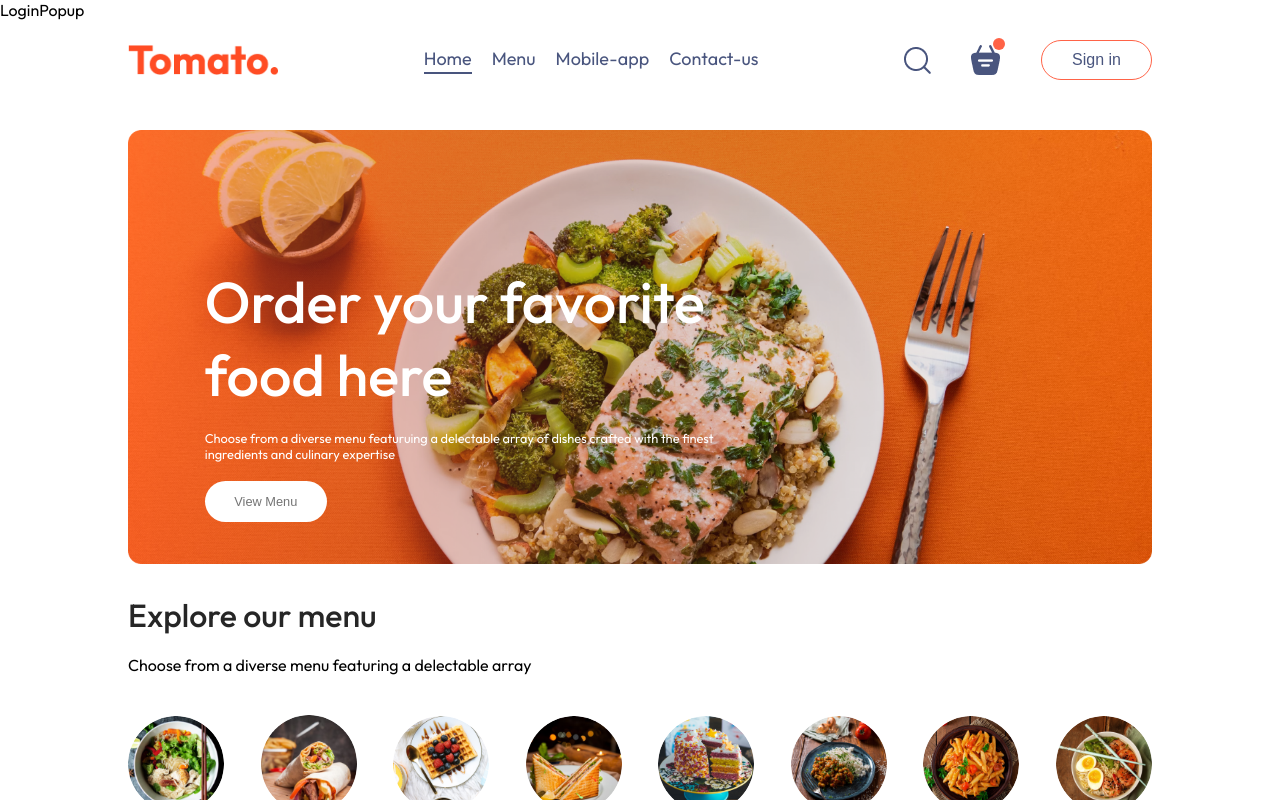
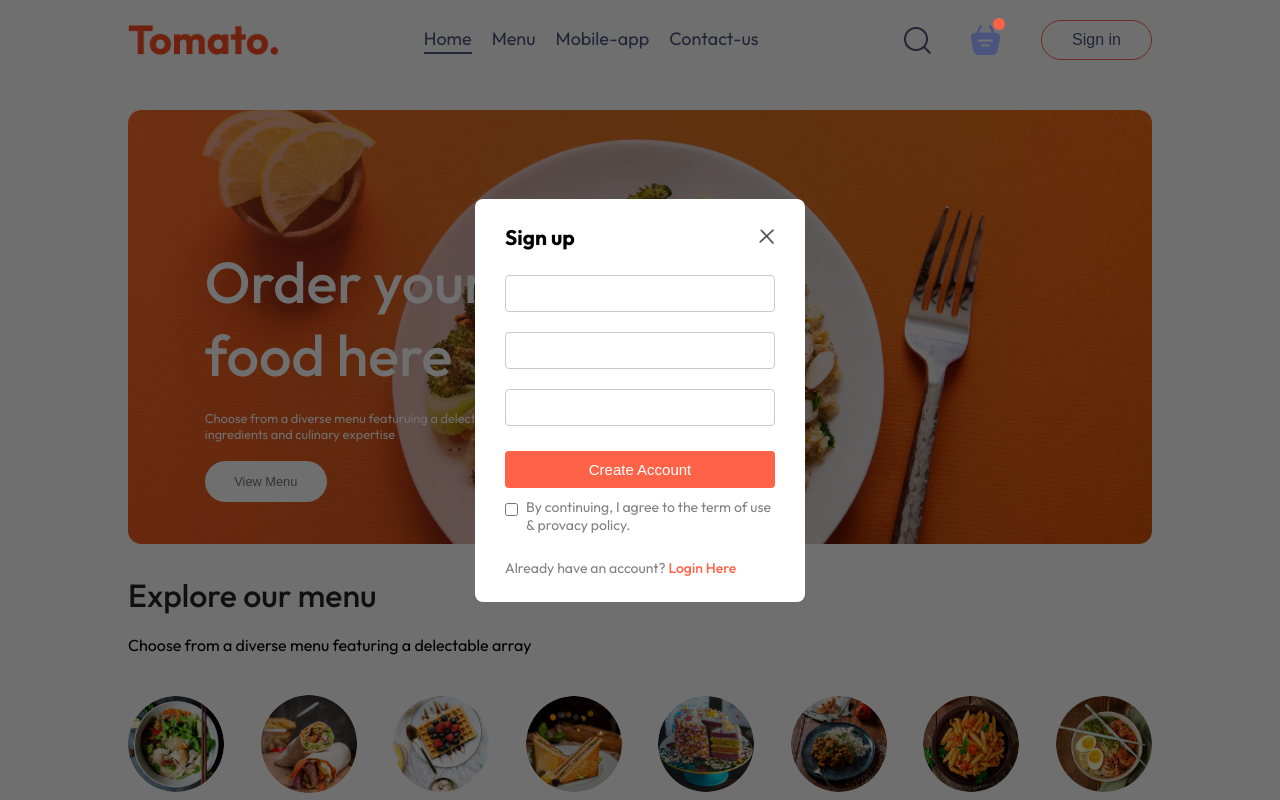
Before and after one commit to M-Munim/Foodelivery-Ui, a React (Vite) app: page / in a window 1280 px wide. Both pictures are taken after a click on the button "Sign in". Shown: the top 800 px of the page. Built offline with nearby package versions, Linux system fonts and the light colour scheme; a web font is replaced by a local one.

Commit message:
login popup done

```diff
--- a/src/App.jsx
+++ b/src/App.jsx
@@ -9,14 +9,14 @@
 import { useState } from 'react'
 
 function App() {
-  const [showLogin, setshowLogin] = useState(false)
+  const [showLogin, setShowLogin] = useState(false)
   return (
     <>
       {
-        showLogin ? <LoginPopup /> : <></>
+        showLogin ? <LoginPopup setShowLogin={setShowLogin} /> : <></>
       }
       <div className='app'>
-        <Navbar setshowLogin={setshowLogin} />
+        <Navbar setShowLogin={setShowLogin} />
         <Routes>
           <Route path='/' element={<Home />} />
           <Route path='/cart' element={<Cart />} />
--- a/src/components/LoginPopup/LoginPopup.css
+++ b/src/components/LoginPopup/LoginPopup.css
@@ -0,0 +1,74 @@
+.login-popup {
+  position: absolute;
+  z-index: 1;
+  width: 100%;
+  height: 100%;
+  background-color: #00000090;
+  display: grid;
+}
+
+.login-popup-container {
+  place-self: center;
+  width: max(23vw, 330px);
+  color: #808080;
+  background-color: white;
+  display: flex;
+  flex-direction: column;
+  gap: 25px;
+  padding: 25px 30px;
+  border-radius: 8px;
+  font-size: 14px;
+  animation: fadeIn 0.3s;
+}
+
+.login-popup-title {
+  display: flex;
+  justify-content: space-between;
+  align-items: center;
+  color: black;
+}
+
+.login-popup-title img {
+  width: 16px;
+  cursor: pointer;
+}
+
+.login-popup-inputs {
+  display: flex;
+  flex-direction: column;
+  gap: 20px;
+}
+
+.login-popup-inputs input {
+  outline: none;
+  border: 1px solid #c9c9c9;
+  padding: 10px;
+  border-radius: 4px;
+}
+
+.login-popup-container button {
+  border: none;
+  padding: 10px;
+  border-radius: 4px;
+  color: white;
+  background-color: tomato;
+  font-size: 15px;
+  cursor: pointer;
+}
+
+.login-popup-condition {
+  display: flex;
+  align-items: start;
+  gap: 8px;
+  margin-top: -15px;
+}
+
+.login-popup-condition input {
+  margin-top: 5px;
+}
+
+.login-popup p span {
+  color: tomato;
+  font-weight: 500;
+  cursor: pointer;
+}
--- a/src/components/LoginPopup/LoginPopup.jsx
+++ b/src/components/LoginPopup/LoginPopup.jsx
@@ -1,9 +1,38 @@
-import React from 'react'
+import React, { useState } from 'react'
 import './LoginPopup.css'
+import { assets } from '../../assets/assets'
 
-const LoginPopup = () => {
+const LoginPopup = ({ setShowLogin }) => {
+  const [currState, setCurrState] = useState("Sign up")
   return (
-    <div>LoginPopup</div>
+    <div className='login-popup'>
+      <div className='login-popup-container'>
+        <div className="login-popup-title">
+          <h2>{currState}</h2>
+          <img onClick={() => setShowLogin(false)} src={assets.cross_icon} alt="" />
+        </div>
+
+        <div className="login-popup-inputs">
+          {
+            currState === "Login" ? <></> : <input type="text" name="" id="" />
+          }
+
+          <input type="email" name="" id="" />
+          <input type="password" name="" id="" />
+        </div>
+
+        <button>{currState === "Sign up" ? "Create Account" : "Login"}</button>
+
+        <div className="login-popup-condition">
+          <input type="checkbox" name="" id="" required />
+          <p>By continuing, I agree to the term of use & provacy policy.</p>
+        </div>
+
+        {
+          currState === "Login" ? <p>Create a new account? <span onClick={() => setCurrState("Sign up")}>Click Here</span></p> : <p>Already have an account? <span onClick={() => setCurrState("Login")}>Login Here</span></p>
+        }
+      </div>
+    </div>
   )
 }
 
--- a/src/components/Navbar/Navbar.jsx
+++ b/src/components/Navbar/Navbar.jsx
@@ -3,7 +3,7 @@
 import { assets } from "../../assets/assets"
 import { Link } from 'react-router-dom'
 
-const Navbar = ({ setshowLogin }) => {
+const Navbar = ({ setShowLogin }) => {
   const [menu, setMenu] = useState("home")
   return (
     <div className='navbar'>
@@ -25,7 +25,7 @@
         </div>
 
         {/* <button onClick={() => setshowLogin((prev) => !prev)}>sign in</button> */}
-        <button onClick={() => setshowLogin(true)}>Sign in</button>
+        <button onClick={() => setShowLogin(true)}>Sign in</button>
       </div>
 
     </div>
```
